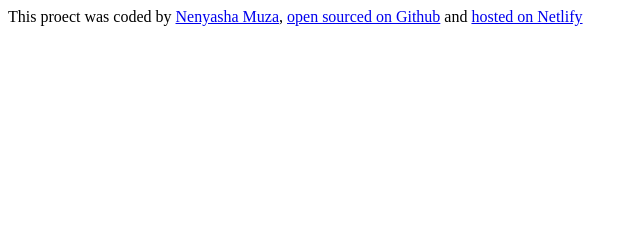
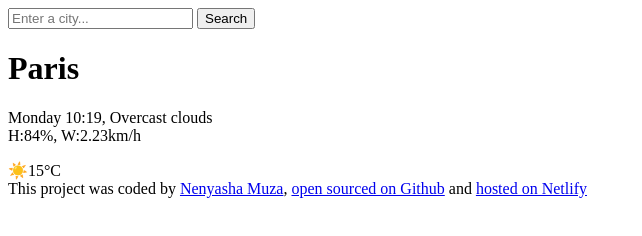
Before and after one commit to Nenyasha02/my_weather_app, a plain HTML site: page index.html in a window 1280 px wide. Shown: the whole page, without its empty margins (0-642 px from the left). Drawn offline with Linux system fonts and the light colour scheme.

Commit message:
Added html

```diff
--- a/index.html
+++ b/index.html
@@ -3,11 +3,36 @@
 <head>
     <meta charset="UTF-8">
     <meta name="viewport" content="width=device-width, initial-scale=1.0">
+    <link rel="preconnect" href="https://fonts.googleapis.com">
+    <link rel="preconnect" href="https://fonts.gstatic.com" crossorigin>
+    <link
+        href="https://fonts.googleapis.com/css2?family=Inter:ital,opsz,wght@0,14..32,100..900;1,14..32,100..900&display=swap"
+        rel="stylesheet">
     <title>Weather App</title>
 </head>
 <body>
+    <header>
+        <form>
+            <input type="search" placeholder="Enter a city..." required>
+            <input type="submit" value="Search">
+        </form>
+    </header>
+    <main>
+        <div>
+        <h1>Paris</h1>
+        <p>
+            Monday 10:19, Overcast clouds
+            <br>
+            H:84%, W:2.23km/h
+        </p>
+        </div>
+        <div>
+            ☀️15°C
+        </div>
+
+    </main>
     <footer>
-        This proect was coded by <a href="https://github.com/Nenyasha02" target="_blank">Nenyasha Muza</a>,
+        This project was coded by <a href="https://github.com/Nenyasha02" target="_blank">Nenyasha Muza</a>,
         <a href="https://github.com/Nenyasha02/my_weather_app" target="_blank">open sourced on Github</a> and
         <a href="https://vanilla-scrpt-weather-app.netlify.app/" target="_blank">hosted on Netlify</a>
     </footer>
```
